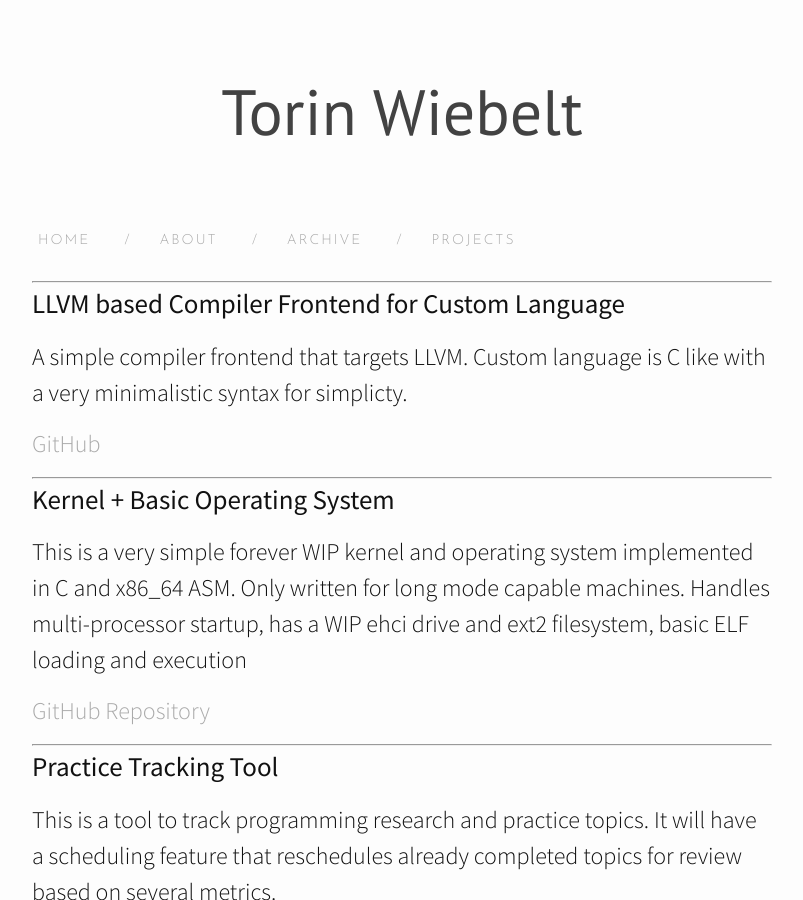
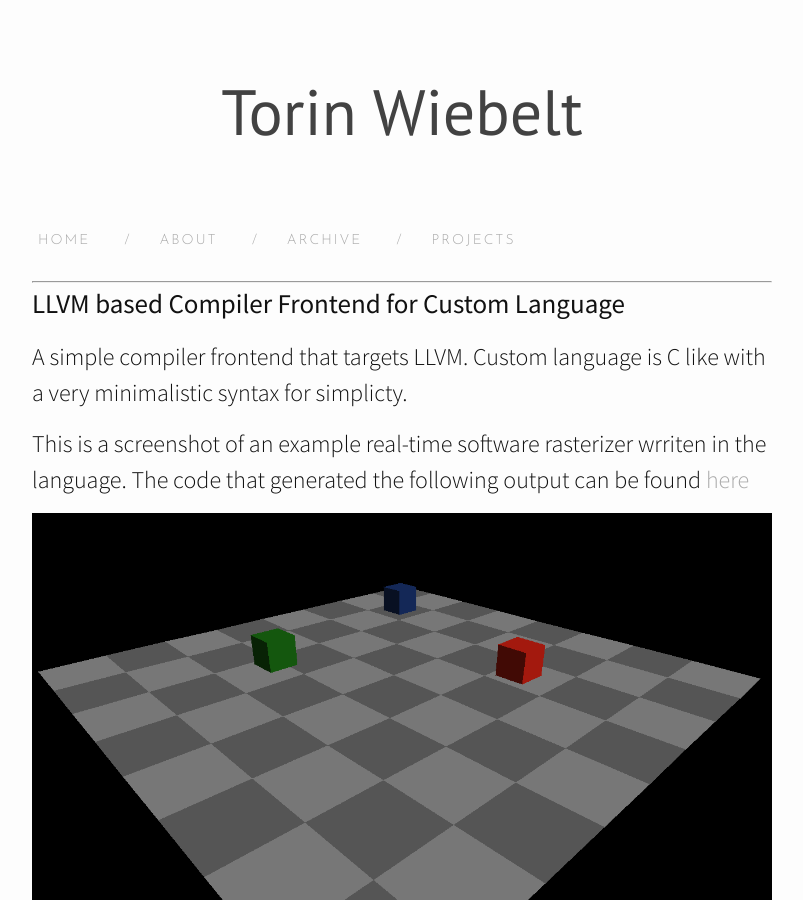
Before and after one commit to Twiebs/twiebs.github.io, a Jekyll site: the page built from projects.md, in a window 1280 px wide and 900 px high. Shown: the whole window, without its empty margins (238-1041 px from the left). Built offline with Jekyll 4.4.1, drawn with Linux system fonts in a browser that asks for light colours; nearby versions of some CDN libraries; some of the changed text lies outside the part shown.

Commit message:
added image for software rasterizer

```diff
--- a/projects.md
+++ b/projects.md
@@ -11,7 +11,11 @@ permalink: /projects/
 A simple compiler frontend that targets LLVM.  Custom language
 is C like with a very minimalistic syntax for simplicty.
 
-[GitHub](https://github.com/Twiebs/compiler02)
+This is a screenshot of an example real-time software rasterizer wrriten in the language.  The
+code that generated the following output can be found [here](https://github.com/Twiebs/compiler02/blob/master/examples/software_rasterizer.src)
+
+![Screenshot Image]({{ site.url }}/images/software_rasterizer.png)
+Here is the [GitHub Repository](https://github.com/Twiebs/compiler02) for the compiler
 
 ------
 
```
Also changed, not shown: images/software_rasterizer.png (added).
